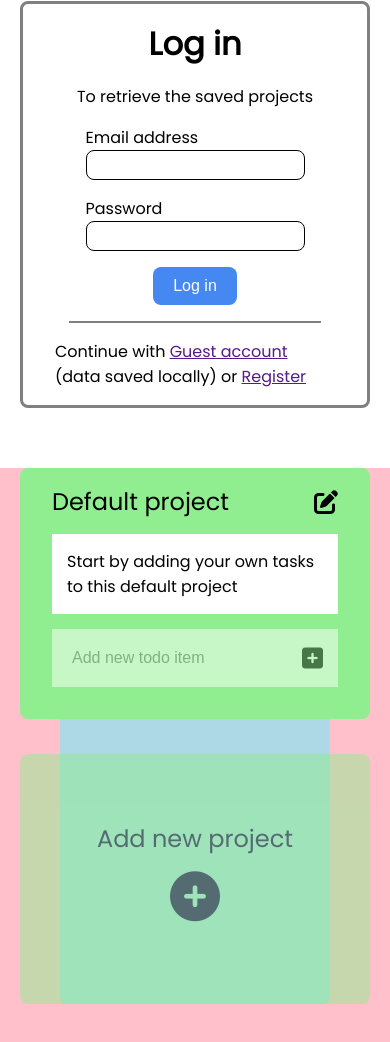
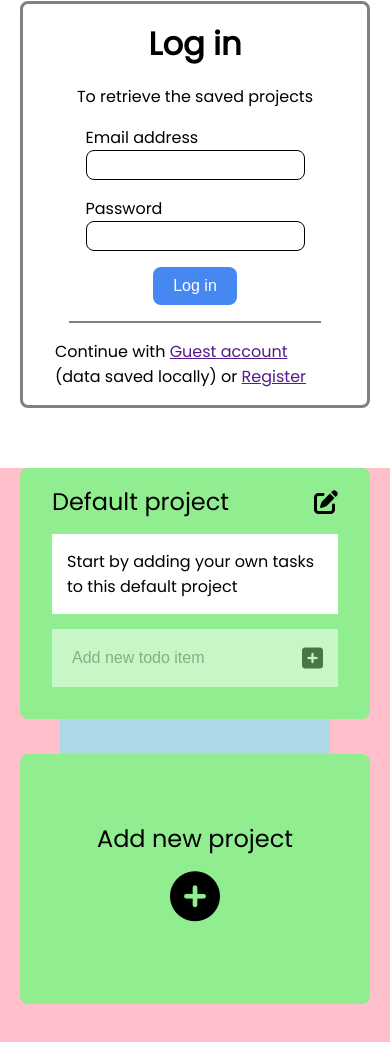
Before and after one commit to gamanedy144/todo-list, a plain HTML site: page index.html in a window 390 px wide. Shown: the part 467-1509 px from the top of the page. Drawn offline with Linux system fonts and the light colour scheme.

Commit message:
Change opacity of 'Add new project' element to 100% for mobile

```diff
--- a/style.css
+++ b/style.css
@@ -243,6 +243,9 @@ header .account i{
     .project{
         width: min(350px,100%);
     }
+    .add-new-project{
+        opacity: 100%;
+    }
 }
 
 @media only screen and (max-width:650px){
```
